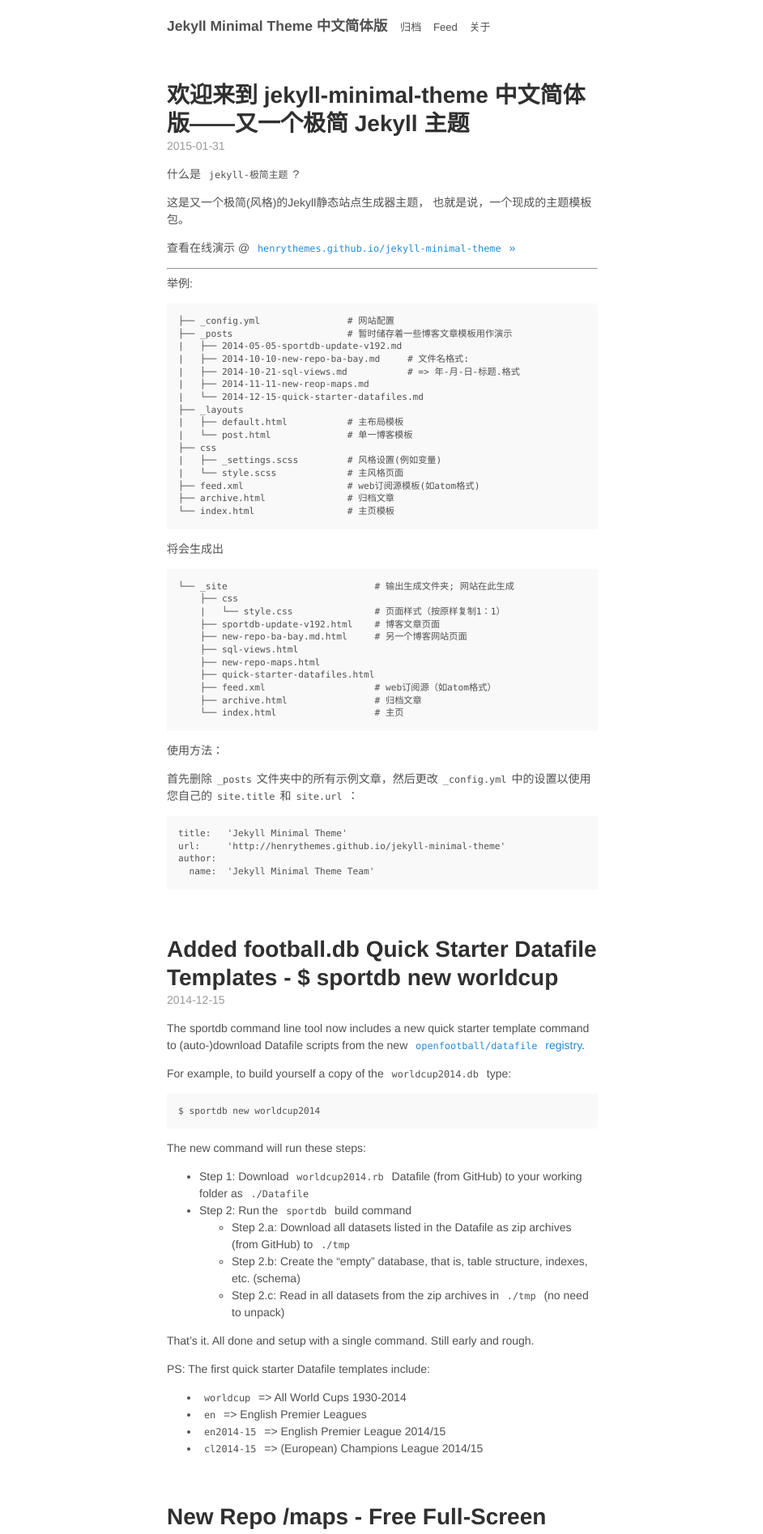
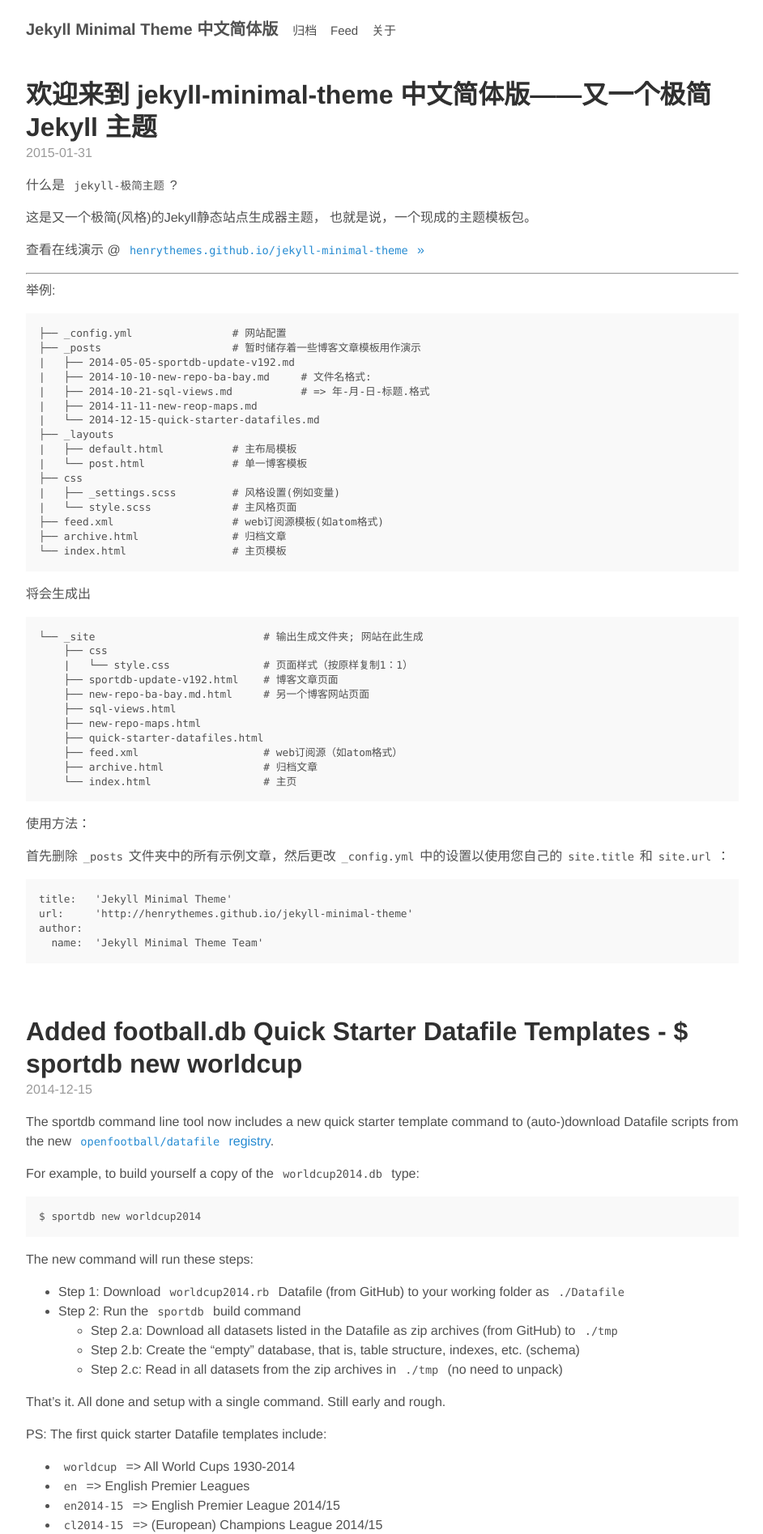
Before and after one commit to gledos/jekyll-minimal-theme-zh-cmn-hans, a Jekyll site: the page built from index.html, in a window 1280 px wide. Shown: the top 1895 px of the page at 81% size, without its empty margins (168-1110 px from the left). Built offline with Jekyll 4.4.1, drawn with Linux system fonts in a browser that asks for light colours.

Commit message:
Update style.scss

```diff
--- a/css/style.scss
+++ b/css/style.scss
@@ -1,7 +1,7 @@
 ---
 ###########
 # note: will result in an all-in-one-file stylesheet e.g. style.css
-# 原本字体大小是 20px
+# 原本字体大小是 20px ;
 ###########
 ---
 
@@ -11,7 +11,7 @@
 
 html {
   font-family: $font-family;
-  font-size:   14px;
+  font-size:   100%;
   line-height: 1.5;
 }
 
@@ -171,9 +171,10 @@
 ////////////////////////////////
 //  Container
 //   -- centers page content
+//  原 max-width 为 38rem
 
 .container {
-  max-width: 38rem;
+  max-width: 55rem;
   padding-left:  1rem;
   padding-right: 1rem;
   margin-left:  auto;
@@ -182,11 +183,12 @@
 
 ///////////////////////////////////////////////////
 //  Masthead
+//  原 margin-bottom 为 3rem
 
 .masthead {
   padding-top:    1rem;
   padding-bottom: 1rem;
-  margin-bottom: 3rem;
+  margin-bottom: 2rem;
 
  .masthead-title {
     margin-top: 0;
```
